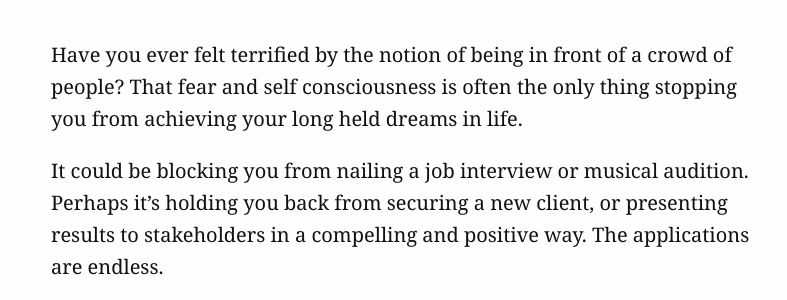
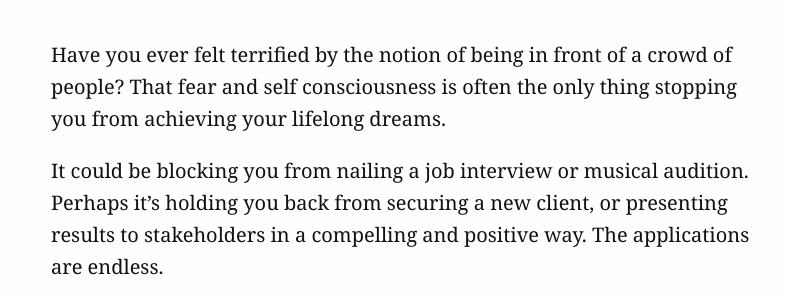
Before and after one commit to cchaiken/ccms, a Jekyll site: the page built from performance-coaching.md, in a window 1280 px wide and 900 px high, scrolled down 1361 px. Shown: the part 219-519 px from the top of the window, without its empty margins (229-1016 px from the left). Built offline with Jekyll 4.4.1, drawn with Linux system fonts in a browser that asks for light colours; some web fonts are replaced.

Commit message:
Updated Performance Coaching and 1 other file

```diff
--- a/performance-coaching.md
+++ b/performance-coaching.md
@@ -30,7 +30,7 @@ Got musical skills, but lack the confidence to share them with the world?
 
 ## Crowd out the fear!
 
-Have you ever felt terrified by the notion of being in front of a crowd of people?  That fear and self consciousness is often the only thing stopping you from achieving your long held dreams in life.
+Have you ever felt terrified by the notion of being in front of a crowd of people? That fear and self consciousness is often the only thing stopping you from achieving your lifelong dreams.
 
 It could be blocking you from nailing a job interview or musical audition. Perhaps it’s holding you back from securing a new client, or presenting results to stakeholders in a compelling and positive way. The applications are endless.
 
```
Also changed, not shown: voice-lessons.md (+1 -1 lines).
